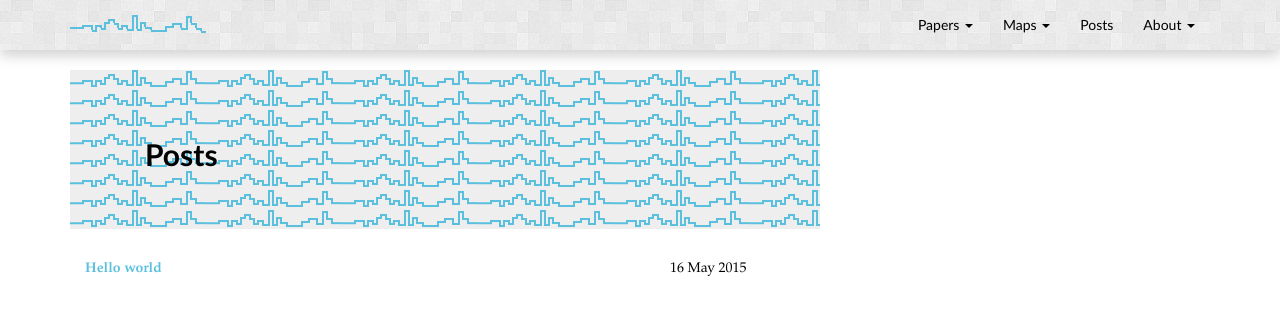
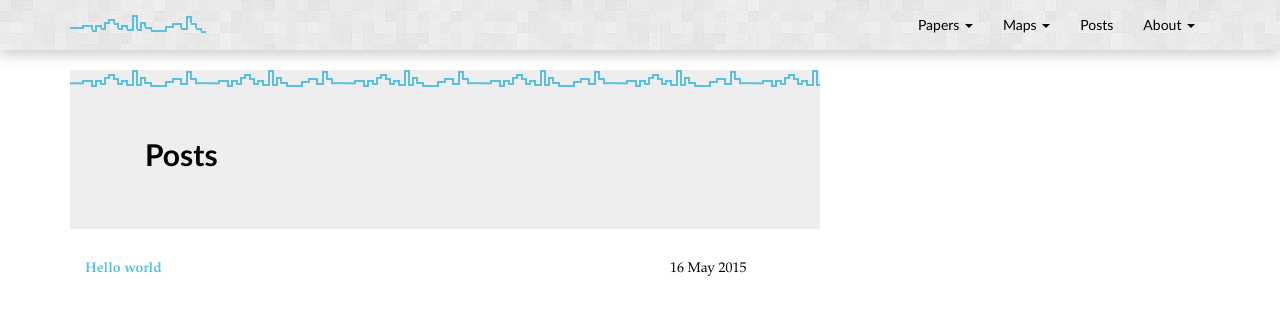
Before and after one commit to chrisrobertsnyc/chrisrobertsnyc.github.io, a Jekyll site: the page built from blog/index.html, in a window 1280 px wide. Shown: the top 315 px of the page. Built offline with Jekyll 4.4.1, drawn with Linux system fonts in a browser that asks for light colours; nearby versions of some CDN libraries.

Commit message:
post background experiment

```diff
--- a/css/main.css
+++ b/css/main.css
@@ -18,6 +18,7 @@ body {
 }
 #blog-jumbotron {
 	background-image: url('/assets/logo-skyline2.svg');
+  background-repeat: repeat-x;
 }
 ::-moz-selection { /* Code for Firefox */
     background: #F0AD4E;
```
